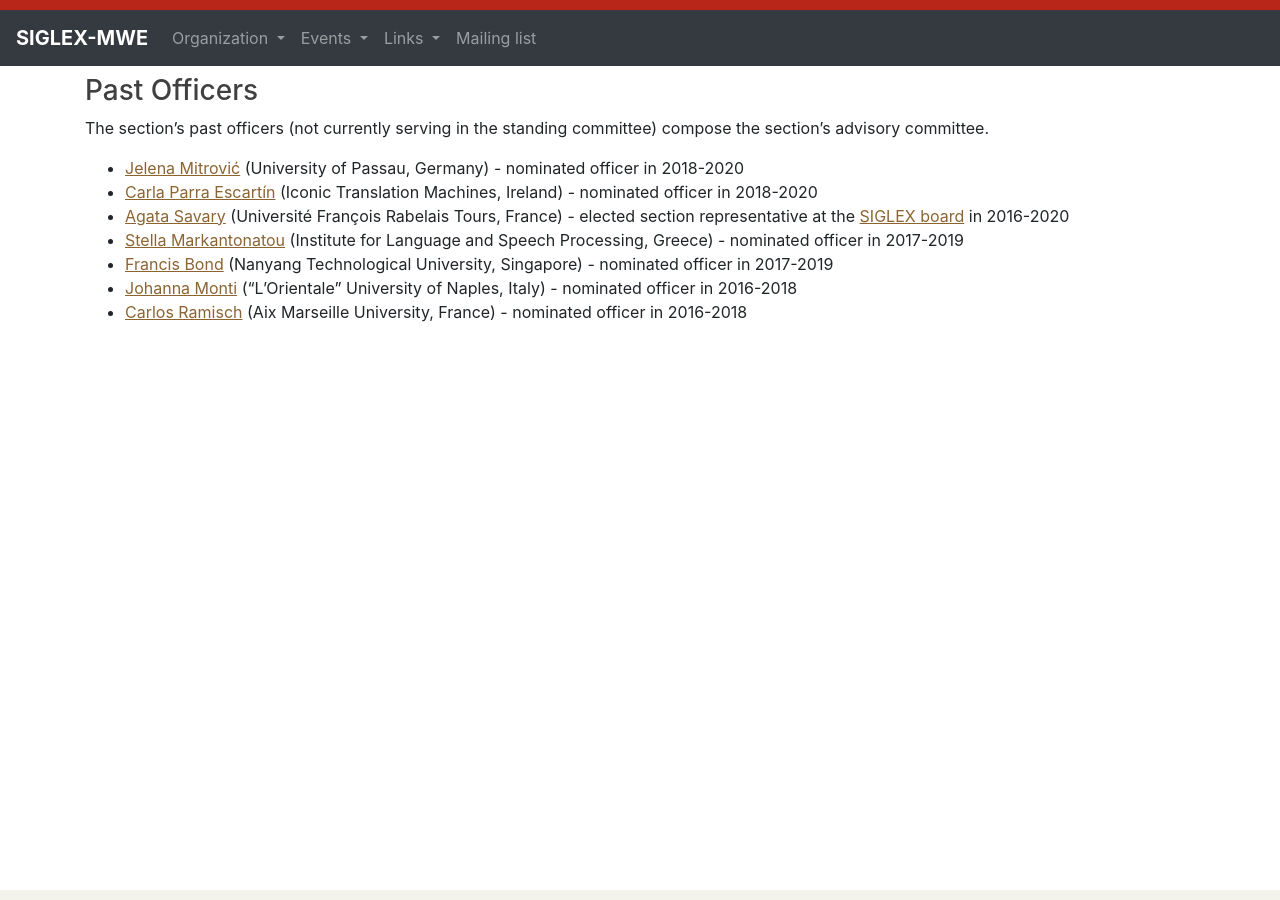
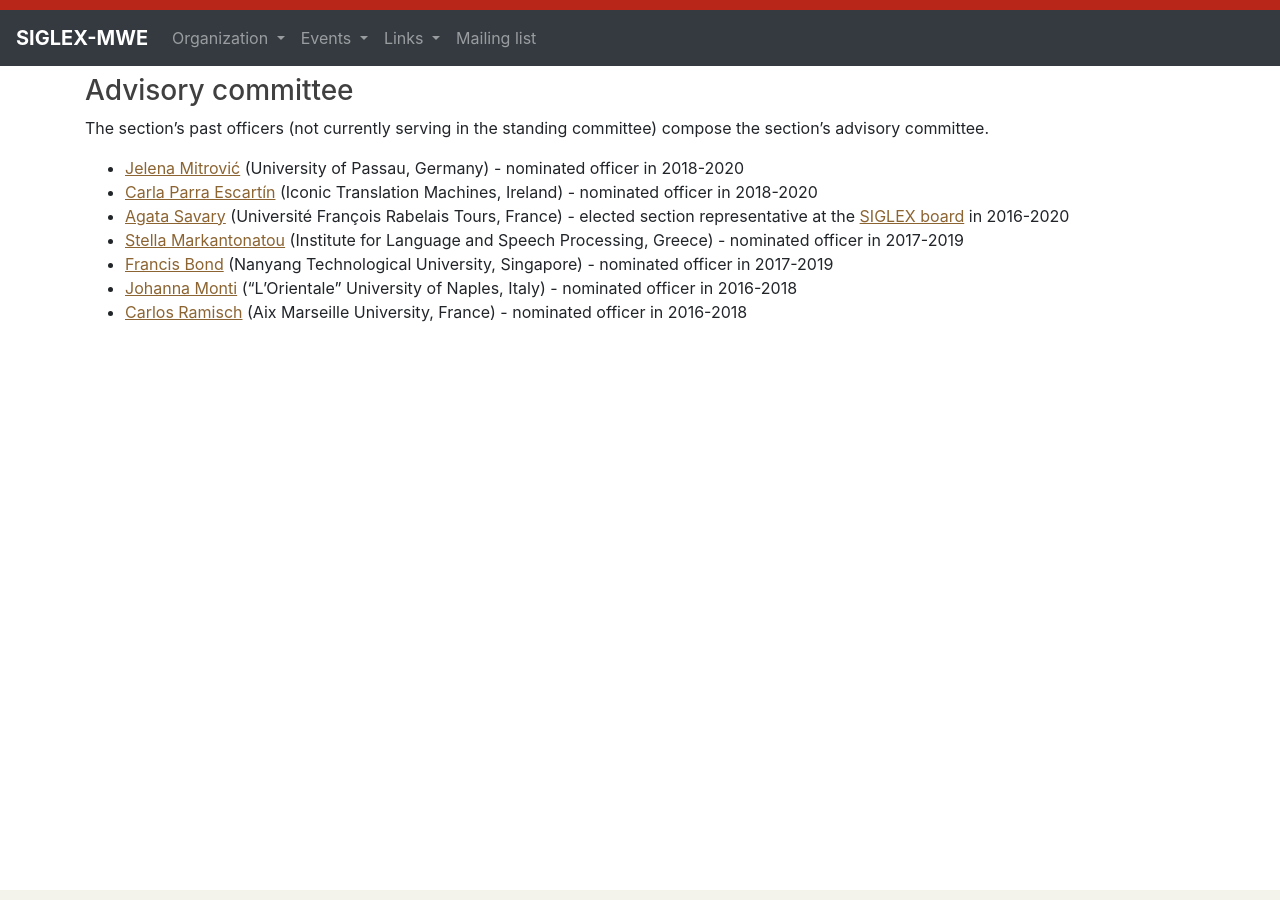
Before and after one commit to multiword/multiword.github.io, a Jekyll site: the page built from organization/advisorycommittee.md, in a window 1280 px wide. Built offline with Jekyll 4.4.1, drawn with Linux system fonts in a browser that asks for light colours.

Commit message:
Update advisory committee title

```diff
--- a/organization/advisorycommittee.md
+++ b/organization/advisorycommittee.md
@@ -1,9 +1,9 @@
 ---
-title: Home
+title: Advisory committee
 layout: default
 ---
 
-### Past Officers
+### Advisory committee
 
 The section's past officers (not currently serving in the standing committee) compose the section's advisory committee.
 
```
